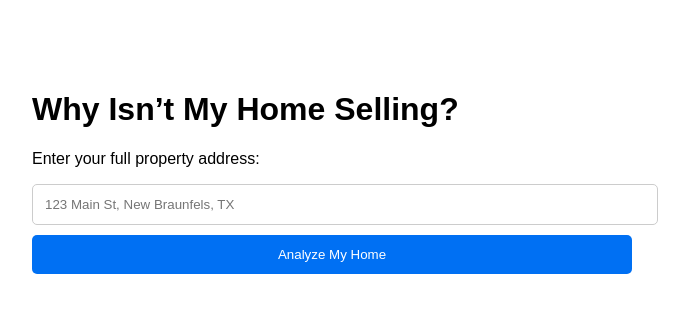
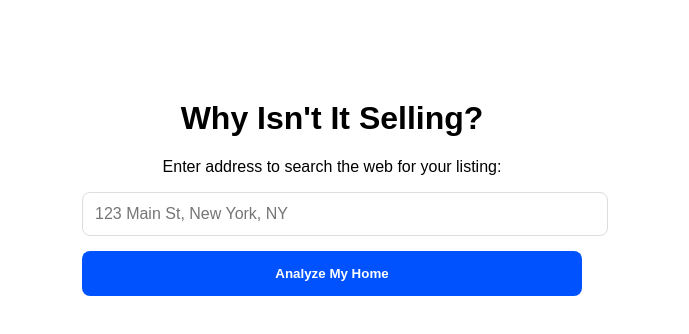
Before and after one commit to tomasellimortgage/why-home-not-selling-ai, a Next.js app: page / in a window 1280 px wide. Shown: the top 334 px of the page, without its empty margins (308-997 px from the left). Built offline with nearby package versions, Linux system fonts and the light colour scheme.

Commit message:
Refactor analyze function to handleAnalyze

```diff
--- a/pages/index.js
+++ b/pages/index.js
@@ -5,8 +5,8 @@ export default function Home() {
   const [report, setReport] = useState(null);
   const [loading, setLoading] = useState(false);
 
-  async function analyze() {
-    if (!address) return alert("Please enter an address.");
+  async function handleAnalyze() {
+    if (!address) return alert("Enter an address first!");
     setLoading(true);
     setReport(null);
 
@@ -14,43 +14,48 @@ export default function Home() {
       const res = await fetch("/api/analyze", {
         method: "POST",
         headers: { "Content-Type": "application/json" },
-        body: JSON.stringify({ address }), // Sending address now
+        body: JSON.stringify({ address }),
       });
 
       const data = await res.json();
-      if (!res.ok) throw new Error(data.error || "Search failed");
+      if (!res.ok) throw new Error(data.error || "Analysis failed");
 
       setReport(data);
     } catch (error) {
-      alert(`Error: ${error.message}`);
+      alert(error.message);
     } finally {
       setLoading(false);
     }
   }
 
   return (
-    <div style={{ maxWidth: 600, margin: "50px auto", padding: 20, fontFamily: "sans-serif" }}>
-      <h1>Why Isn’t My Home Selling?</h1>
-      <p>Enter your full property address:</p>
+    <div style={{ maxWidth: 500, margin: "100px auto", textAlign: "center", fontFamily: "Arial" }}>
+      <h1>Why Isn't It Selling?</h1>
+      <p>Enter address to search the web for your listing:</p>
+
       <input
-        style={{ width: "100%", padding: 12, marginBottom: 10, borderRadius: 5, border: "1px solid #ccc" }}
-        placeholder="123 Main St, New Braunfels, TX"
+        style={{ width: "100%", padding: 12, fontSize: 16, borderRadius: 8, border: "1px solid #ddd" }}
+        placeholder="123 Main St, New York, NY"
         value={address}
         onChange={(e) => setAddress(e.target.value)}
       />
+
       <button
-        onClick={analyze}
+        onClick={handleAnalyze}
         disabled={loading}
-        style={{ width: "100%", padding: 12, backgroundColor: "#0070f3", color: "white", border: "none", borderRadius: 5, cursor: "pointer" }}
+        style={{ width: "100%", marginTop: 15, padding: 15, backgroundColor: "#0052ff", color: "white", border: "none", borderRadius: 8, cursor: "pointer", fontWeight: "bold" }}
       >
-        {loading ? "Searching Listings..." : "Analyze My Home"}
+        {loading ? "Searching the Internet..." : "Analyze My Home"}
       </button>
 
       {report && (
-        <div style={{ marginTop: 40, padding: 20, backgroundColor: "#f9f9f9", borderRadius: 10 }}>
-          <h2>Listing Analysis</h2>
-          <ul>{report.reasons.map((r, i) => <li key={i} style={{ marginBottom: 10 }}>{r}</li>)}</ul>
-          <h3>Expert Recommendation</h3>
+        <div style={{ marginTop: 40, textAlign: "left", padding: 20, backgroundColor: "#f4f7ff", borderRadius: 12 }}>
+          <h2 style={{ color: "#0052ff" }}>Analysis Results</h2>
+          <ul style={{ lineHeight: "1.6" }}>
+            {report.reasons.map((r, i) => <li key={i}>{r}</li>)}
+          </ul>
+          <hr />
+          <h3>Recommendation</h3>
           <p>{report.recommendations}</p>
         </div>
       )}
```
